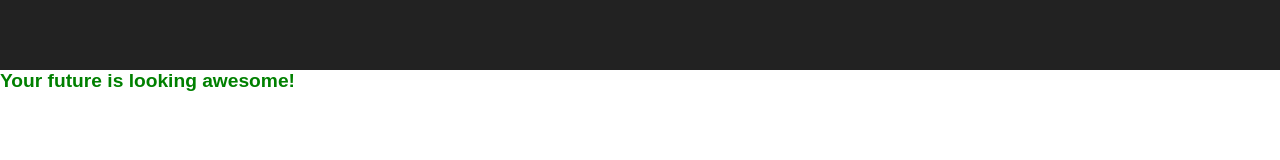
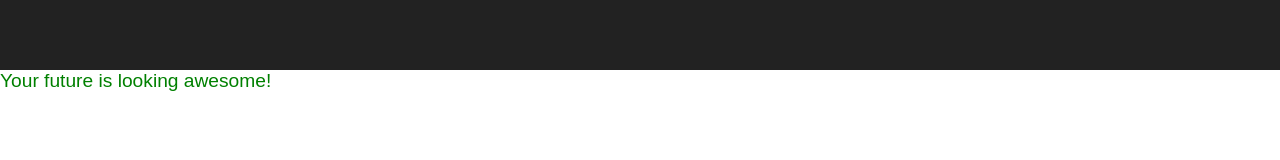
Before and after one commit to sarahdonofrio/digigirlz, a React (Create React App) app in the folder magic-eight-ball/: page /fortune in a window 1280 px wide. Shown: the part 120-280 px from the top of the page. Built offline with nearby package versions, Linux system fonts and the light colour scheme.

Commit message:
simplifying style options

```diff
--- a/magic-eight-ball/src/Components/fortune.tsx
+++ b/magic-eight-ball/src/Components/fortune.tsx
@@ -3,7 +3,6 @@ import '../App.css';
 import * as Common from '../common';
 interface Style {
   color: string;
-  fontWeight: 'bold';
 }
 
 class FortunePage extends React.Component {
@@ -22,7 +21,7 @@ class FortunePage extends React.Component {
         return fortunes[0];
     }
     render() {
-        let style: Style = {color: 'green', fontWeight: 'bold'};
+        let style: Style = {color: 'green'};
        // let fortune = this.GetFortune();
 
         /* switch (fortune.fortuneType) {
```
Also changed, not shown: 1 other file (tests, documents, lock files or other folders).
